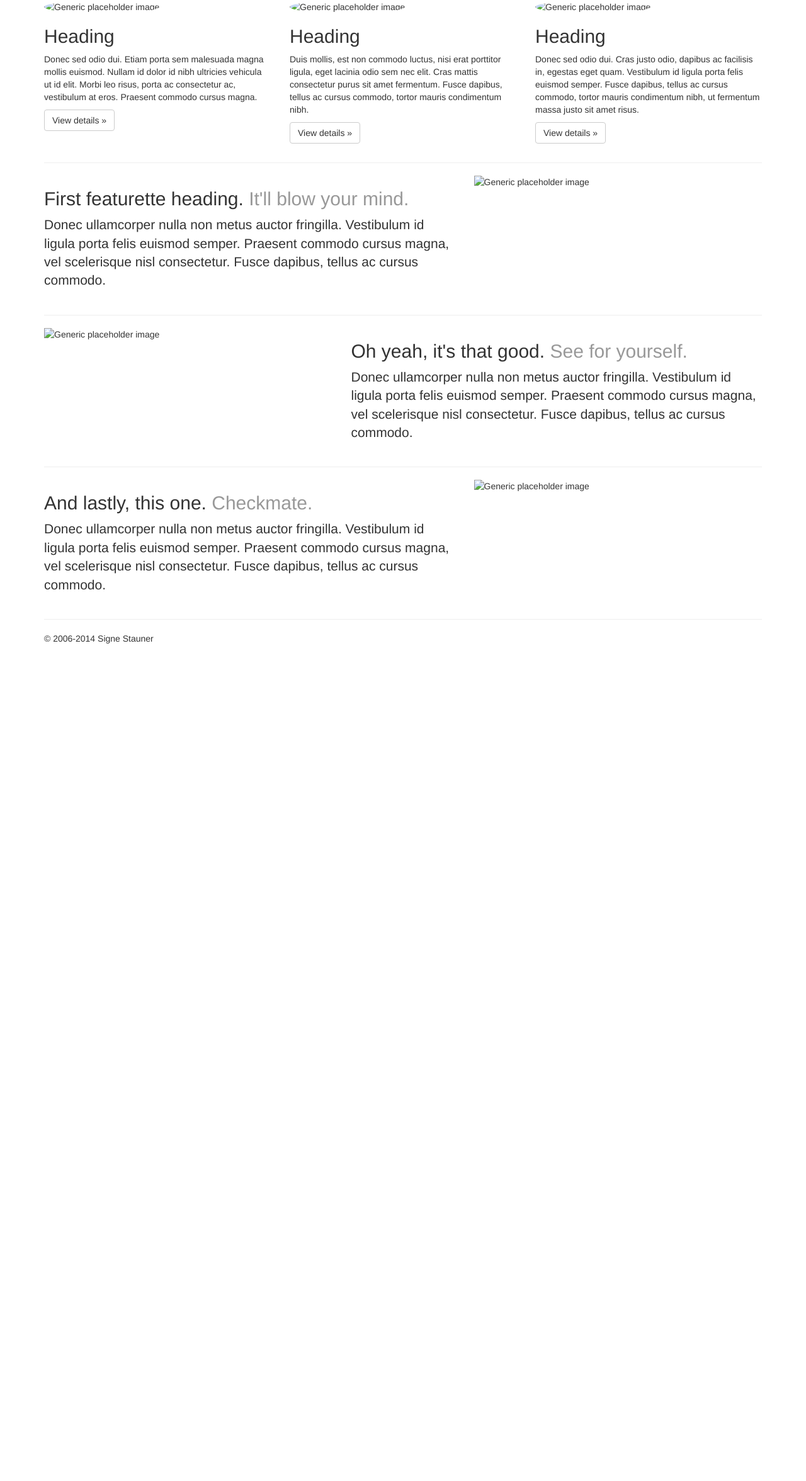
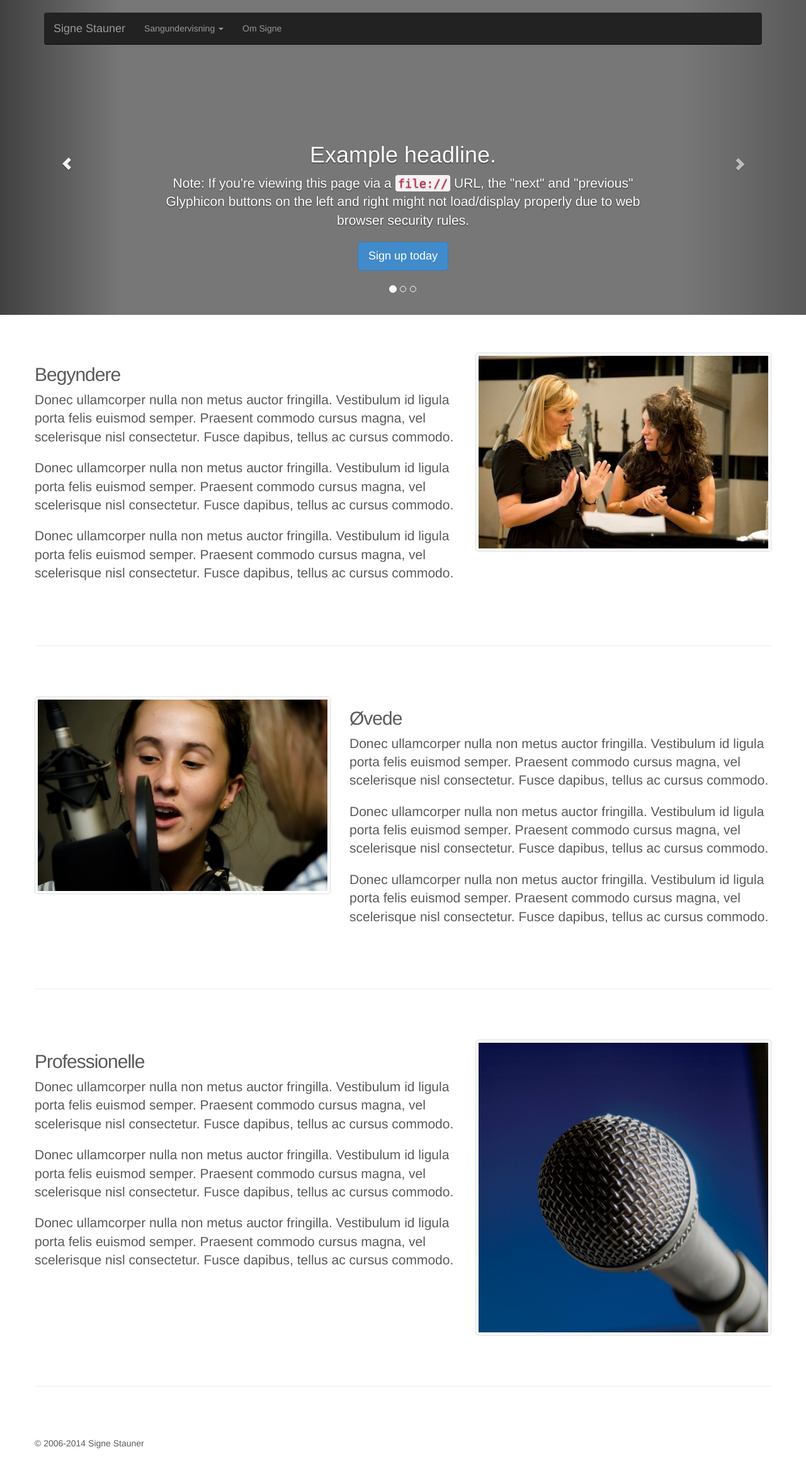
Before and after one commit to frankbille/2014.signestauner.dk, a Jekyll site: the page built from index.html, in a window 1280 px wide. Shown: the whole page at 63% size. Built offline with Jekyll 4.4.1, drawn with Linux system fonts in a browser that asks for light colours; nearby versions of some CDN libraries; Markdown is read by kramdown in place of the engine named in the settings; before the commit the page ends 1034 px from its top, so only the background shows below that.

Commit message:
Draft 1 of how the structure could be as well as the design.

```diff
--- a/_layouts/default.html
+++ b/_layouts/default.html
@@ -9,8 +9,8 @@
 
 		<title>Signe Stauner {{ page.title }}</title>
 
-    <!-- Bootstrap core CSS -->
-    <link href="/css/bootstrap.css" rel="stylesheet">
+		<link href="/css/bootstrap.min.css" rel="stylesheet">
+		<link href="/css/carousel.css" rel="stylesheet">
 
 		<!-- HTML5 shim and Respond.js IE8 support of HTML5 elements and media queries -->
 		<!--[if lt IE 9]>
@@ -19,77 +19,80 @@
 		<![endif]-->
 	</head>
 	<body>
-    <!-- Marketing messaging and featurettes
-    ================================================== -->
-    <!-- Wrap the rest of the page in another container to center all the content. -->
+		<div class="navbar-wrapper">
+			<div class="container">
+				<nav class="navbar navbar-inverse navbar-static-top" role="navigation">
+					<!-- Brand and toggle get grouped for better mobile display -->
+					<div class="navbar-header">
+						<button type="button" class="navbar-toggle" data-toggle="collapse" data-target="#top-menu">
+							<span class="sr-only">Se/skjul navigation</span>
+							<span class="icon-bar"></span>
+							<span class="icon-bar"></span>
+							<span class="icon-bar"></span>
+						</button>
+						<a class="navbar-brand" href="#">Signe Stauner</a>
+					  </div>
 
-    <div class="container">
-
-      <!-- Three columns of text below the carousel -->
-      <div class="row">
-        <div class="col-lg-4">
-          <img class="img-circle" data-src="holder.js/140x140" alt="Generic placeholder image">
-          <h2>Heading</h2>
-          <p>Donec sed odio dui. Etiam porta sem malesuada magna mollis euismod. Nullam id dolor id nibh ultricies vehicula ut id elit. Morbi leo risus, porta ac consectetur ac, vestibulum at eros. Praesent commodo cursus magna.</p>
-          <p><a class="btn btn-default" href="#" role="button">View details &raquo;</a></p>
-        </div><!-- /.col-lg-4 -->
-        <div class="col-lg-4">
-          <img class="img-circle" data-src="holder.js/140x140" alt="Generic placeholder image">
-          <h2>Heading</h2>
-          <p>Duis mollis, est non commodo luctus, nisi erat porttitor ligula, eget lacinia odio sem nec elit. Cras mattis consectetur purus sit amet fermentum. Fusce dapibus, tellus ac cursus commodo, tortor mauris condimentum nibh.</p>
-          <p><a class="btn btn-default" href="#" role="button">View details &raquo;</a></p>
-        </div><!-- /.col-lg-4 -->
-        <div class="col-lg-4">
-          <img class="img-circle" data-src="holder.js/140x140" alt="Generic placeholder image">
-          <h2>Heading</h2>
-          <p>Donec sed odio dui. Cras justo odio, dapibus ac facilisis in, egestas eget quam. Vestibulum id ligula porta felis euismod semper. Fusce dapibus, tellus ac cursus commodo, tortor mauris condimentum nibh, ut fermentum massa justo sit amet risus.</p>
-          <p><a class="btn btn-default" href="#" role="button">View details &raquo;</a></p>
-        </div><!-- /.col-lg-4 -->
-      </div><!-- /.row -->
-
-
-      <!-- START THE FEATURETTES -->
-
-      <hr class="featurette-divider">
-
-      <div class="row featurette">
-        <div class="col-md-7">
-          <h2 class="featurette-heading">First featurette heading. <span class="text-muted">It'll blow your mind.</span></h2>
-          <p class="lead">Donec ullamcorper nulla non metus auctor fringilla. Vestibulum id ligula porta felis euismod semper. Praesent commodo cursus magna, vel scelerisque nisl consectetur. Fusce dapibus, tellus ac cursus commodo.</p>
+					  <!-- Collect the nav links, forms, and other content for toggling -->
+					  <div class="collapse navbar-collapse" id="top-menu">
+						  <ul class="nav navbar-nav">
+							  <li class="dropdown">
+								  <a href="#" class="dropdown-toggle" data-toggle="dropdown">Sangundervisning <b class="caret"></b></a>
+								  <ul class="dropdown-menu">
+									  <li><a href="#begyndere">Begyndere</a></li>
+									  <li><a href="#øvede">Øvede</a></li>
+									  <li><a href="#professionelle">Professionelle</a></li>
+								  </ul>
+							  </li>
+							  <li><a href="#">Om Signe<em></em></a></li>
+						  </ul>
 					  </div>
-        <div class="col-md-5">
-          <img class="featurette-image img-responsive" data-src="holder.js/500x500/auto" alt="Generic placeholder image">
+				  </nav>
 			</div>
 		</div>
 
-      <hr class="featurette-divider">
-
-      <div class="row featurette">
-        <div class="col-md-5">
-          <img class="featurette-image img-responsive" data-src="holder.js/500x500/auto" alt="Generic placeholder image">
-        </div>
-        <div class="col-md-7">
-          <h2 class="featurette-heading">Oh yeah, it's that good. <span class="text-muted">See for yourself.</span></h2>
-          <p class="lead">Donec ullamcorper nulla non metus auctor fringilla. Vestibulum id ligula porta felis euismod semper. Praesent commodo cursus magna, vel scelerisque nisl consectetur. Fusce dapibus, tellus ac cursus commodo.</p>
+		<div id="myCarousel" class="carousel slide" data-ride="carousel">
+			<!-- Indicators -->
+			<ol class="carousel-indicators">
+				<li data-target="#myCarousel" data-slide-to="0" class="active"></li>
+				<li data-target="#myCarousel" data-slide-to="1"></li>
+				<li data-target="#myCarousel" data-slide-to="2"></li>
+			</ol>
+			<div class="carousel-inner">
+				<div class="item active">
+					<div class="container">
+						<div class="carousel-caption">
+							<h1>Example headline.</h1>
+							<p>Note: If you're viewing this page via a <code>file://</code> URL, the "next" and "previous" Glyphicon buttons on the left and right might not load/display properly due to web browser security rules.</p>
+							<p><a class="btn btn-lg btn-primary" href="#" role="button">Sign up today</a></p>
 						</div>
 					</div>
-
-      <hr class="featurette-divider">
-
-      <div class="row featurette">
-        <div class="col-md-7">
-          <h2 class="featurette-heading">And lastly, this one. <span class="text-muted">Checkmate.</span></h2>
-          <p class="lead">Donec ullamcorper nulla non metus auctor fringilla. Vestibulum id ligula porta felis euismod semper. Praesent commodo cursus magna, vel scelerisque nisl consectetur. Fusce dapibus, tellus ac cursus commodo.</p>
 				</div>
-        <div class="col-md-5">
-          <img class="featurette-image img-responsive" data-src="holder.js/500x500/auto" alt="Generic placeholder image">
+				<div class="item">
+					<div class="container">
+						<div class="carousel-caption">
+							<h1>Erfaring med professionelle sangere</h1>
+							<p>Cras justo odio, dapibus ac facilisis in, egestas eget quam. Donec id elit non mi porta gravida at eget metus. Nullam id dolor id nibh ultricies vehicula ut id elit.</p>
+							<p><img src="/images/mgp.png"> &nbsp; &nbsp; &nbsp; <img src="/images/xfactor.png"></p>
 						</div>
 					</div>
+				</div>
+				<div class="item">
+					<div class="container">
+						<div class="carousel-caption">
+							<h1>Autoriseret CVT undervisning</h1>
+							<p>Cras justo odio, dapibus ac facilisis in, egestas eget quam. Donec id elit non mi porta gravida at eget metus. Nullam id dolor id nibh ultricies vehicula ut id elit.</p>
+							<p><img src="/images/Authorised-CVT-Teacher-stamp_300px-transp.png"></p>
+						</div>
+					</div>
+				</div>
+			</div>
+			<a class="left carousel-control" href="#myCarousel" data-slide="prev"><span class="glyphicon glyphicon-chevron-left"></span></a>
+			<a class="right carousel-control" href="#myCarousel" data-slide="next"><span class="glyphicon glyphicon-chevron-right"></span></a>
+		</div><!-- /.carousel -->
 
-      <hr class="featurette-divider">
-
-      <!-- /END THE FEATURETTES -->
-
+		<div class="container marketing">
+{{ content }}
 
 			<!-- FOOTER -->
 			<footer>
--- /dev/null
+++ b/css/carousel.css
@@ -0,0 +1,137 @@
+/* GLOBAL STYLES
+-------------------------------------------------- */
+/* Padding below the footer and lighter body text */
+
+body {
+  padding-bottom: 40px;
+  color: #5a5a5a;
+}
+
+
+
+/* CUSTOMIZE THE NAVBAR
+-------------------------------------------------- */
+
+/* Special class on .container surrounding .navbar, used for positioning it into place. */
+.navbar-wrapper {
+  position: absolute;
+  top: 0;
+  left: 0;
+  right: 0;
+  z-index: 20;
+}
+
+/* Flip around the padding for proper display in narrow viewports */
+.navbar-wrapper .container {
+  padding-left: 0;
+  padding-right: 0;
+}
+.navbar-wrapper .navbar {
+  padding-left: 15px;
+  padding-right: 15px;
+}
+
+
+/* CUSTOMIZE THE CAROUSEL
+-------------------------------------------------- */
+
+/* Carousel base class */
+.carousel {
+  height: 500px;
+  margin-bottom: 60px;
+}
+/* Since positioning the image, we need to help out the caption */
+.carousel-caption {
+  z-index: 10;
+}
+
+/* Declare heights because of positioning of img element */
+.carousel .item {
+  height: 500px;
+  background-color: #777;
+}
+.carousel-inner > .item > img {
+  position: absolute;
+  top: 0;
+  left: 0;
+  min-width: 900px;
+  height: 500px;
+}
+
+
+
+/* MARKETING CONTENT
+-------------------------------------------------- */
+
+/* Pad the edges of the mobile views a bit */
+.marketing {
+  padding-left: 15px;
+  padding-right: 15px;
+}
+
+/* Center align the text within the three columns below the carousel */
+.marketing .col-lg-4 {
+  text-align: center;
+  margin-bottom: 20px;
+}
+.marketing h2 {
+  font-weight: normal;
+}
+.marketing .col-lg-4 p {
+  margin-left: 10px;
+  margin-right: 10px;
+}
+
+
+/* Featurettes
+------------------------- */
+
+.featurette-divider {
+  margin: 80px 0; /* Space out the Bootstrap <hr> more */
+}
+
+/* Thin out the marketing headings */
+.featurette-heading {
+  font-weight: 300;
+  line-height: 1;
+  letter-spacing: -1px;
+}
+
+
+
+/* RESPONSIVE CSS
+-------------------------------------------------- */
+
+@media (min-width: 768px) {
+
+  /* Remove the edge padding needed for mobile */
+  .marketing {
+    padding-left: 0;
+    padding-right: 0;
+  }
+
+  /* Navbar positioning foo */
+  .navbar-wrapper {
+    margin-top: 20px;
+  }
+  .navbar-wrapper .container {
+    padding-left:  15px;
+    padding-right: 15px;
+  }
+  .navbar-wrapper .navbar {
+    padding-left:  0;
+    padding-right: 0;
+  }
+
+  /* The navbar becomes detached from the top, so we round the corners */
+  .navbar-wrapper .navbar {
+    border-radius: 4px;
+  }
+
+  /* Bump up size of carousel content */
+  .carousel-caption p {
+    margin-bottom: 20px;
+    font-size: 21px;
+    line-height: 1.4;
+  }
+}
--- a/index.html
+++ b/index.html
@@ -1,3 +1,45 @@
 ---
 layout: default
 ---
+
+			<div class="row featurette" id="begyndere">
+				<div class="col-md-7">
+					<h2 class="featurette-heading">Begyndere</h2>
+					<p class="lead">Donec ullamcorper nulla non metus auctor fringilla. Vestibulum id ligula porta felis euismod semper. Praesent commodo cursus magna, vel scelerisque nisl consectetur. Fusce dapibus, tellus ac cursus commodo.</p>
+					<p class="lead">Donec ullamcorper nulla non metus auctor fringilla. Vestibulum id ligula porta felis euismod semper. Praesent commodo cursus magna, vel scelerisque nisl consectetur. Fusce dapibus, tellus ac cursus commodo.</p>
+					<p class="lead">Donec ullamcorper nulla non metus auctor fringilla. Vestibulum id ligula porta felis euismod semper. Praesent commodo cursus magna, vel scelerisque nisl consectetur. Fusce dapibus, tellus ac cursus commodo.</p>
+				</div>
+				<div class="col-md-5">
+					<img class="featurette-image img-responsive img-thumbnail" src="/images/starter.jpg" alt="Begyndere">
+				</div>
+			</div>
+
+			<hr class="featurette-divider">
+
+			<div class="row featurette" id="øvede">
+				<div class="col-md-5">
+					<img class="featurette-image img-responsive img-thumbnail" src="/images/studio.jpg" alt="Øvede">
+				</div>
+				<div class="col-md-7">
+					<h2 class="featurette-heading">Øvede</h2>
+					<p class="lead">Donec ullamcorper nulla non metus auctor fringilla. Vestibulum id ligula porta felis euismod semper. Praesent commodo cursus magna, vel scelerisque nisl consectetur. Fusce dapibus, tellus ac cursus commodo.</p>
+					<p class="lead">Donec ullamcorper nulla non metus auctor fringilla. Vestibulum id ligula porta felis euismod semper. Praesent commodo cursus magna, vel scelerisque nisl consectetur. Fusce dapibus, tellus ac cursus commodo.</p>
+					<p class="lead">Donec ullamcorper nulla non metus auctor fringilla. Vestibulum id ligula porta felis euismod semper. Praesent commodo cursus magna, vel scelerisque nisl consectetur. Fusce dapibus, tellus ac cursus commodo.</p>
+				</div>
+			</div>
+
+			<hr class="featurette-divider">
+
+			<div class="row featurette" id="professionelle">
+				<div class="col-md-7">
+					<h2 class="featurette-heading">Professionelle</h2>
+					<p class="lead">Donec ullamcorper nulla non metus auctor fringilla. Vestibulum id ligula porta felis euismod semper. Praesent commodo cursus magna, vel scelerisque nisl consectetur. Fusce dapibus, tellus ac cursus commodo.</p>
+					<p class="lead">Donec ullamcorper nulla non metus auctor fringilla. Vestibulum id ligula porta felis euismod semper. Praesent commodo cursus magna, vel scelerisque nisl consectetur. Fusce dapibus, tellus ac cursus commodo.</p>
+					<p class="lead">Donec ullamcorper nulla non metus auctor fringilla. Vestibulum id ligula porta felis euismod semper. Praesent commodo cursus magna, vel scelerisque nisl consectetur. Fusce dapibus, tellus ac cursus commodo.</p>
+				</div>
+				<div class="col-md-5">
+					<img class="featurette-image img-responsive img-thumbnail" src="/images/microphone.jpg" alt="Professionelle">
+				</div>
+			</div>
+
+			<hr class="featurette-divider">
```
Also changed, not shown: images/Authorised-CVT-Teacher-stamp_300px-transp.png (added), images/mgp.png (added), images/microphone.jpg (added), images/picture_large.jpg (added), images/starter.jpg (added), images/studio.jpg (added), images/xfactor.png (added). Lines whose indentation alone changed are shown as unchanged.
